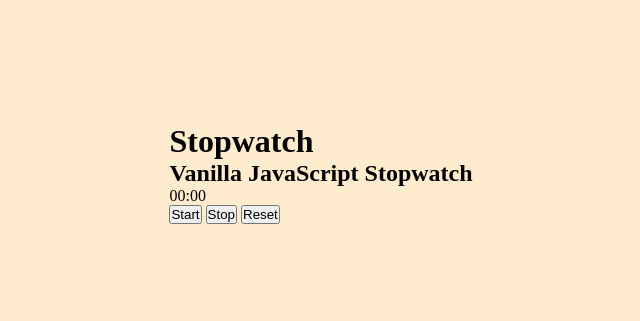
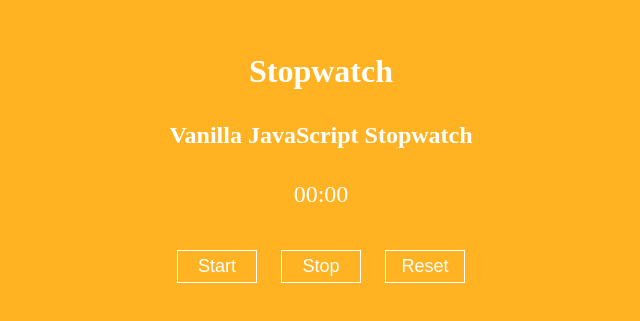
Before and after one commit to hamzadarej/StopWatchApp, a website: page src/index.html in a window 1280 px wide. Shown: the part 227-548 px from the top of the page, without its empty margins (319-959 px from the left). Drawn offline with nearby package versions, Linux system fonts and the light colour scheme; files that its build step writes are made by us from their sources.

Commit message:
StopWatchApp

```diff
--- a/src/index.html
+++ b/src/index.html
@@ -10,7 +10,7 @@
     <div class="wrapper">
       <h1>Stopwatch</h1>
       <h2>Vanilla JavaScript Stopwatch</h2>
-      <div class="chrno">
+      <div class="chrono">
         <span id="seconds">00</span>:<span id="tens">00</span>
       </div>
       <div class="buttons">
--- a/src/scss/main.scss
+++ b/src/scss/main.scss
@@ -4,10 +4,37 @@
     box-sizing: border-box;
 }
 body {
-    background-color: blanchedalmond;
+    background-color: rgb(255, 178, 34);
     display: flex;
     justify-content: space-around;
     align-items: center;
     width: 100vw;
     height: 100vh;
+    color: white;
 }
+.wrapper {
+    height: 30vh;
+    width: 100%;
+    display: flex;
+    align-items: center;
+    flex-direction: column;
+    justify-content: space-between;
+
+}
+.buttons button {
+  font-size: large;
+  width: 5rem;
+  padding: 5px;
+  margin: 10px;
+  background-color: transparent;
+color: inherit;
+border: white 1px solid;
+}
+.buttons button:hover {
+    background-color: snow;
+    color: black;
+    border: black 1px solid;
+}
+.chrono {
+    font-size: x-large;
+}
```
